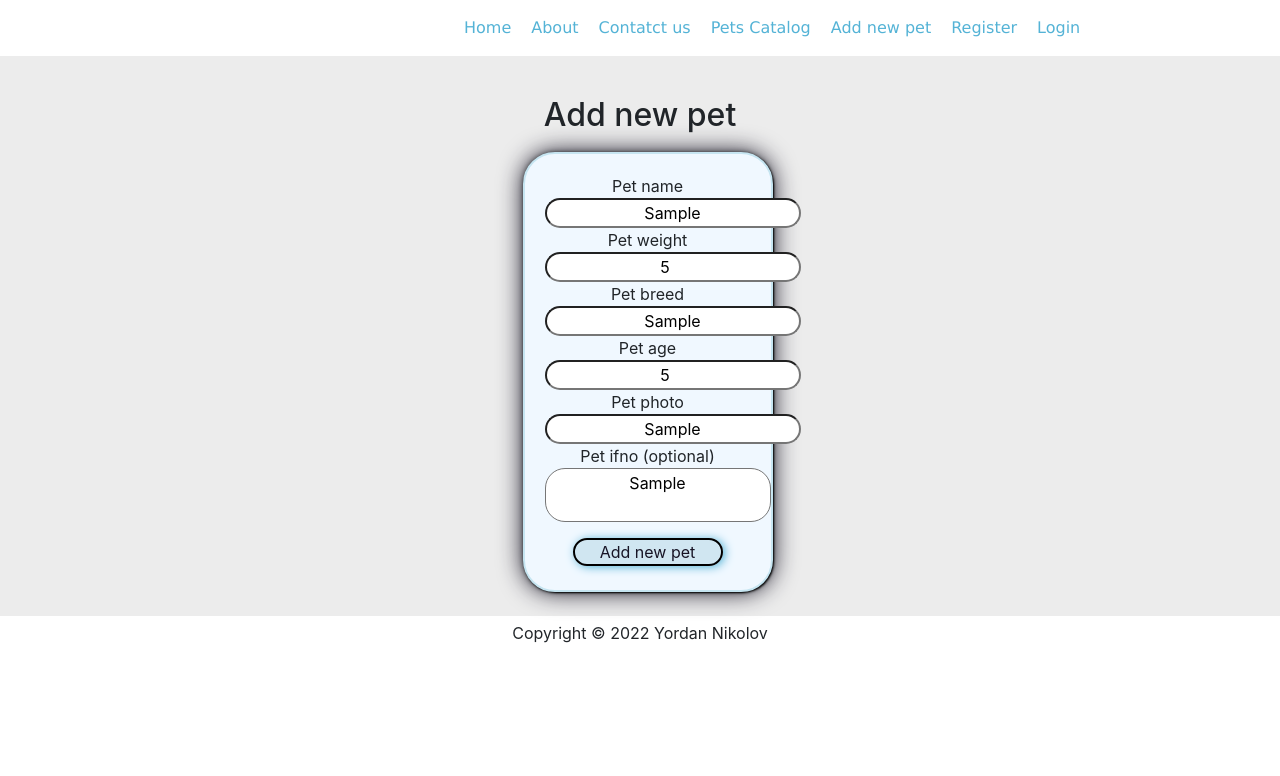
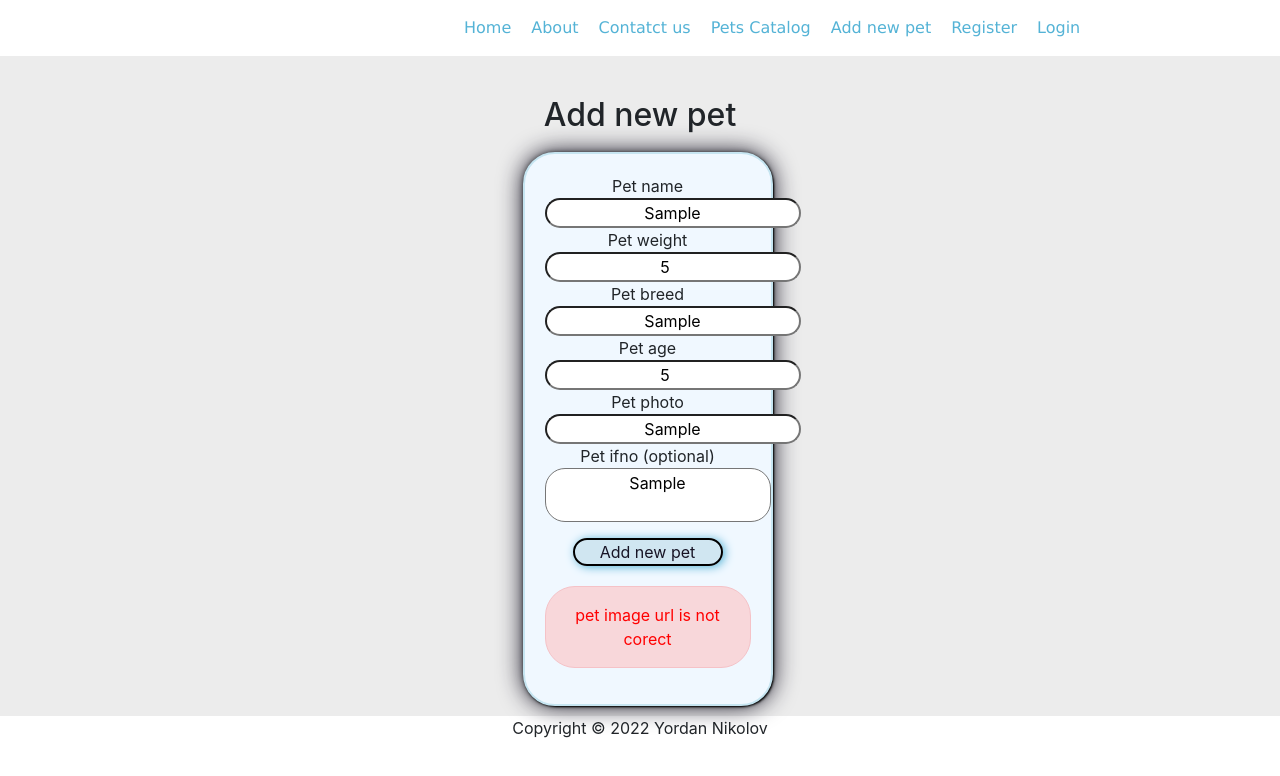
Before and after one commit to nlotoo/Pet-HUB-Application, a React (Create React App) app in the folder client/: page /create-new-pet in a window 1280 px wide. Both pictures are taken after typing "Sample", "5", "Sample", "5", "Sample", "Sample" into the empty fields and a click on the button "Add new pet". Shown: the top 776 px of the page. Built offline with nearby package versions, Linux system fonts and the light colour scheme.

Commit message:
Validation in create form

```diff
--- a/client/src/App.css
+++ b/client/src/App.css
@@ -2,10 +2,9 @@
   text-align: center;
 }
 
-.content{
+.content {
   height: 560px;
-  background:#ececec
-
+  background: #ececec
 }
 
 .App-logo {
@@ -38,12 +37,21 @@
   from {
     transform: rotate(0deg);
   }
+
   to {
     transform: rotate(360deg);
   }
 }
 
 
-.footer-content{
-  margin-top: 5px;
+.footer-content {
+  margin-top: auto;
 }
+
+body {
+ height: auto;
+}
+
+.content{
+  height: auto;
+}
--- a/client/src/Components/ProfileComponents/CreatePetPage/CreatePetPage.js
+++ b/client/src/Components/ProfileComponents/CreatePetPage/CreatePetPage.js
@@ -1,8 +1,11 @@
 import './createPetPage.css'
 import { chekingWhenCreatingElement } from '../../../services/chekingWhenCreatingElement'
-
+import { useState } from 'react'
+import ErrorBar from '../ErrorBar/ErrorBar'
 
 const CreatePetPage = () => {
+
+    let [errorArray, setError] = useState()
 
     const CreatePet = (e) => {
         e.preventDefault()
@@ -19,11 +22,16 @@ const CreatePetPage = () => {
         try {
             chekingWhenCreatingElement(petObj)
 
+
+
         } catch (err) {
-            console.log(err)
+            setError(err)
         }
 
     }
+
+
+    console.log(errorArray)
 
     return (
         <div className='create-new-pet-root'>
@@ -58,12 +66,17 @@ const CreatePetPage = () => {
                         <label>Pet ifno (optional)</label>
                         <textarea className='input-create-pet-class' id='petInfo' name='petInfo' />
                     </div>
+                    <button className='create-pet-button' >Add new pet</button>
+                    <div>
 
+                        {
+                            errorArray && <ErrorBar errorMessages={errorArray} />
+                        }
 
-                    <button className='create-pet-button' >Add new pet</button>
+                    </div>
                 </form>
-            </div>
-        </div>
+            </div >
+        </div >
     )
 }
 
--- a/client/src/Components/ProfileComponents/CreatePetPage/createPetPage.css
+++ b/client/src/Components/ProfileComponents/CreatePetPage/createPetPage.css
@@ -47,7 +47,7 @@
     background-color: #C6E5F1;
     border-radius: 32px;
     width: 250px;
-    height: 440px;
+    height: auto;
     text-align: center;
 
     border: solid 2px #C6E5F1;
--- /dev/null
+++ b/client/src/Components/ProfileComponents/ErrorBar/ErrorBar.js
@@ -0,0 +1,21 @@
+
+import './errorStyle.css'
+const ErrorBar = (data) => {
+
+
+    console.log(data.errorMessages.forEach(element => {
+        console.log(element)
+    }))
+
+    if (data.errorMessages) {
+        let errors = data.errorMessages.map((x, i) => <p className="p-errors" key={x + i}>{x}</p>)
+        return <div className="alert alert-danger div-errors-class" role="alert"> {errors}</div>
+
+    }
+
+
+
+
+}
+
+export default ErrorBar
--- /dev/null
+++ b/client/src/Components/ProfileComponents/ErrorBar/errorStyle.css
@@ -0,0 +1,8 @@
+.p-errors{
+    margin: 0px;
+    color: red;
+}
+.div-errors-class{
+    margin-top: 20px;
+    border-radius: 30px;
+}
--- a/client/src/services/chekingWhenCreatingElement.js
+++ b/client/src/services/chekingWhenCreatingElement.js
@@ -6,26 +6,26 @@ const chekingWhenCreatingElement = (data) => {
 
     let errArray = [];
     if (petName.length < 2) {
-        errArray.push({ petName: 'pet name is to short' })
+        errArray.push('pet name is to short')
     }
 
     if (petWeight < 0) {
-        errArray.push({ petWeight: 'pet weihgt is incorect' })
+        errArray.push('pet weihgt is incorect')
     }
     if (petAge < 0) {
-        errArray.push({ petAge: 'pet age is incorect' })
+        errArray.push('pet age is incorect')
     }
     if (petBreed.length < 2) {
-        errArray.push({ petBreed: 'pet breed name is to short' })
+        errArray.push('pet breed name is to short')
     }
 
     let pattern = /(^| )(https?:\/\/)?(www\.)?[-a-zA-Z0-9@:%._\+~#=]{1,256}\.[a-zA-Z0-9()]{1,8}\b([-a-zA-Z0-9()@:%_\+.~#?&//=]*)/g
 
     if (!pattern.test(petPhoto)) {
-        errArray.push({ petPhoto: 'pet image url is not corect' })
+        errArray.push('pet image url is not corect')
     }
     if (petInfo.length > 50) {
-        errArray.push({ petInfo: 'you description is to long' })
+        errArray.push('you description is to long')
 
     }
 
```
